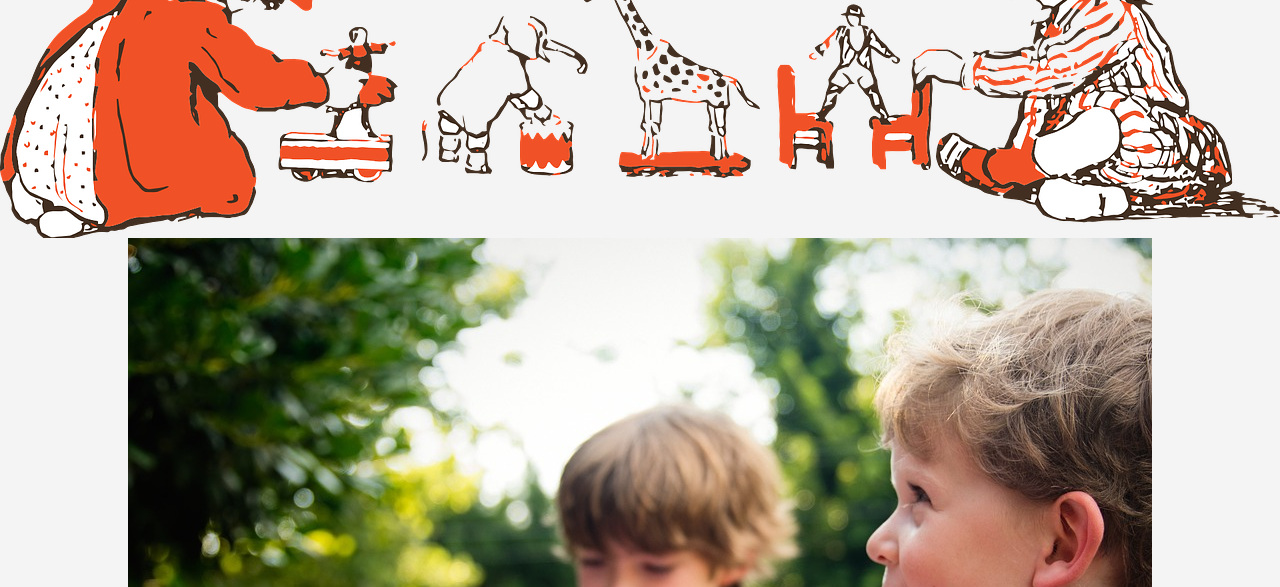
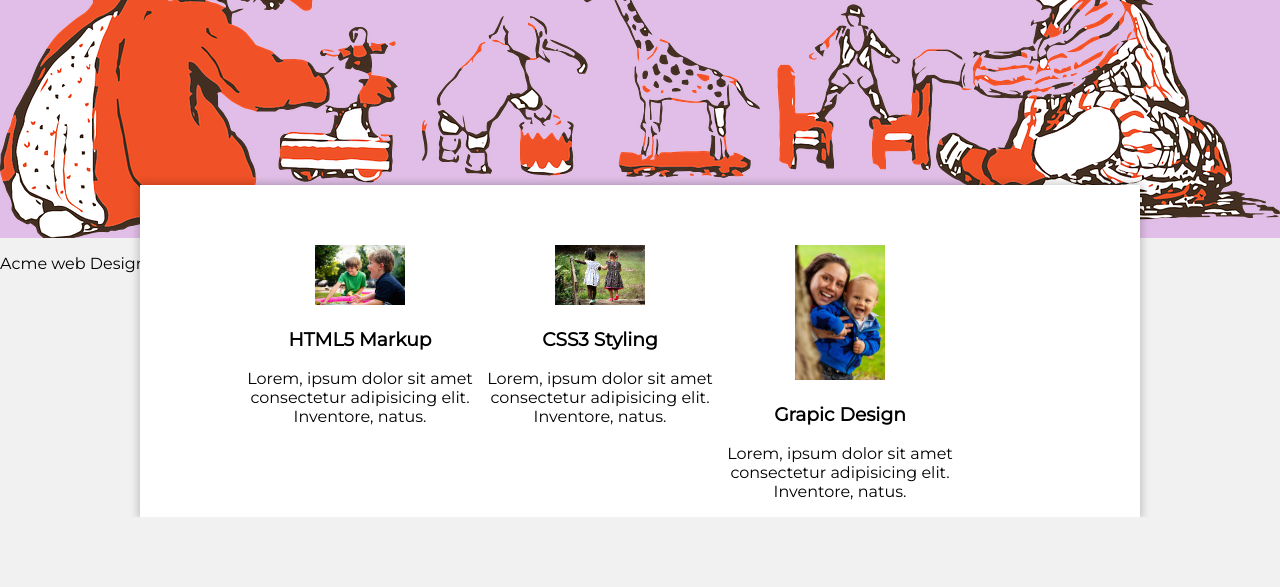
Before and after one commit to fitbez/day-care, a plain HTML site: page index.html in a window 1280 px wide. Shown: the part 365-952 px from the top of the page. After the commit the page ends 882 px from the top, so only its background shows below. Drawn offline with Linux system fonts and the light colour scheme.

Commit message:
boxes are possition

```diff
--- a/index.html
+++ b/index.html
@@ -45,8 +45,9 @@
         </p>
       </div>
     </section>
-    <section id="service">
+    <section id="boxes">
       <div class="container">
+        <div class="services">
         <div class="box">
           <img src="/img/kid3.jpg" />
           <h3>HTML5 Markup</h3>
@@ -72,6 +73,7 @@
           </p>
         </div>
       </div>
+      </div>
     </section>
     <footer>
       <p>Acme web Design, copyright &copy; 2019</p>
--- a/style.css
+++ b/style.css
@@ -6,7 +6,7 @@ body {
   margin: 0;
   padding: 0;
   font-family: "Montserrat", sans-serif;
-  background-color: #f4f4f4;
+  background-color: #f1f1f1f1;
 }
 
 /* Global */
@@ -69,6 +69,7 @@ header .current a {
 #showcase {
   min-height: 500px;
   background: url(../img/kids2.png) no-repeat;
+  background-color: #e1bee7;
   text-align: center;
   color: #333;
   width: 100%vw;
@@ -84,3 +85,29 @@ header .current a {
 #showcase p {
   font-size: 1rem;
 }
+
+/* Boxes */
+#boxes {
+  top: 550px;
+  left: 0;
+  right: 0;
+  background-color: #ffffff;
+  position: absolute;
+  text-align: center;
+  margin-left: 140px;
+  margin-right: 140px;
+  box-shadow: 0px 0px 8px 2px rgba(0, 0, 0, 0.2);
+  z-index: 3;
+}
+
+#boxes .box {
+  float: left;
+  width: 30%;
+  text-align: center;
+  padding: 10ox;
+  margin-top: 60px;
+}
+
+#boxes .box img {
+  width: 90px;
+}
```
